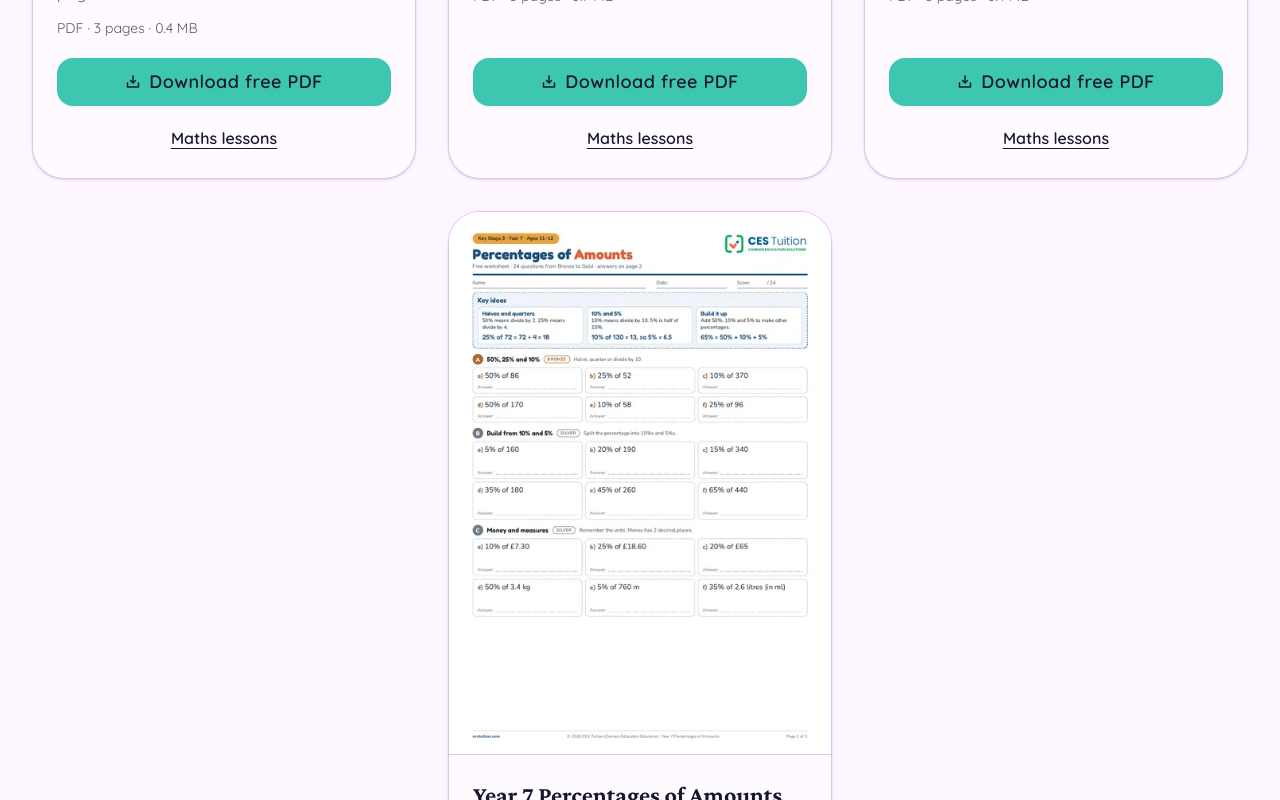
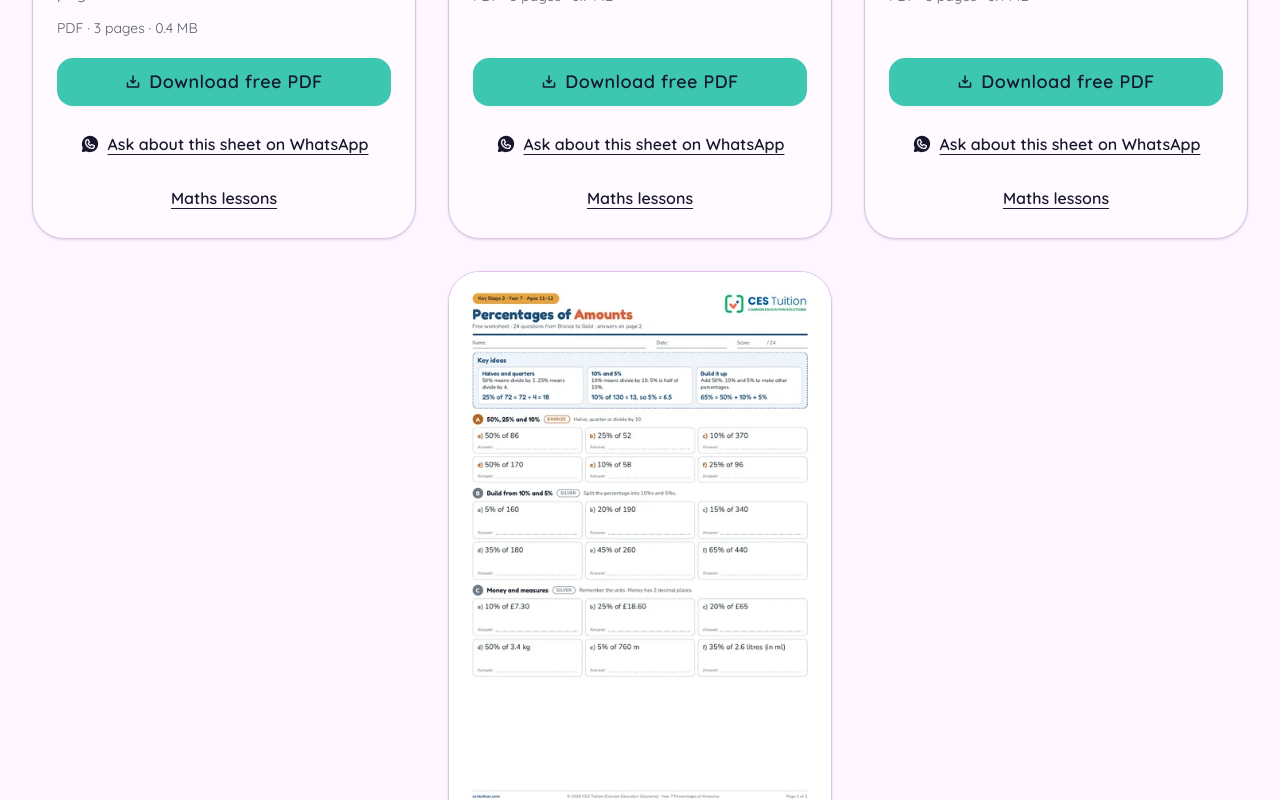
Before and after one commit to GerardCannon/ces-tuition-website, a React (Vite) app: page /free-resources in a window 1280 px wide. Shown: the part 2160-2960 px from the top of the page. Built offline with nearby package versions, Linux system fonts and the light colour scheme.

Commit message:
Free resources: add an 'Ask about this sheet on WhatsApp' link to every card (#87)
Each card gets a WhatsApp link prefilled with the sheet's exact title
("Hi, I've just downloaded your free <title> sheet and I'd like to ask
about tuition.") and a GoatCounter event whatsapp-resources-card-<slug>.

```diff
--- a/src/lib/goatcounter.tsx
+++ b/src/lib/goatcounter.tsx
@@ -4,7 +4,7 @@ import { bindGoatCounterClicks } from './bindGoatCounter.ts'
 export { bindGoatCounterClicks } from './bindGoatCounter.ts'
 
 export type WhatsAppPage = 'home' | 'british' | 'ib' | 'ibmaths' | 'american' | 'maths' | 'alevel' | 'chemistry' | 'physics' | 'biology' | 'english' | 'economics' | 'resources' | '404'
-export type WhatsAppPlace = 'header' | 'menu' | 'hero' | 'howitworks' | 'form' | 'cta' | 'footer' | 'sticky' | 'level' | 'checkup'
+export type WhatsAppPlace = 'header' | 'menu' | 'hero' | 'howitworks' | 'form' | 'cta' | 'footer' | 'sticky' | 'level' | 'checkup' | 'card'
 
 const pageByRouteId: Record<string, WhatsAppPage> = {
   home: 'home',
--- a/src/pages/FreeResources.tsx
+++ b/src/pages/FreeResources.tsx
@@ -1,7 +1,8 @@
-import { DownloadSimple } from '@phosphor-icons/react'
+import { DownloadSimple, WhatsappLogo } from '@phosphor-icons/react'
 import { Button } from '@/components/ui/button'
 import { Card } from '@/components/ui/card'
-import { freeDownloadClick } from '@/lib/goatcounter'
+import { freeDownloadClick, whatsappClick } from '@/lib/goatcounter'
+import { whatsappUrl } from '@/lib/whatsappUrl.ts'
 import { PageSection, PageShell } from '@/pages/PageShell.tsx'
 import { SectionTitle } from '@/lib/headingAccent'
 import {
@@ -27,6 +28,11 @@ const subjectLinks = [
   { label: 'IB', href: '/curricula/ib/' },
   { label: 'American curriculum', href: '/curricula/american/' },
 ]
+
+// Prefill for the per-sheet WhatsApp link; uses the entry title exactly.
+function sheetWhatsAppMessage(title: string) {
+  return `Hi, I've just downloaded your free ${title} sheet and I'd like to ask about tuition.`
+}
 
 function ResourceCard({ resource }: { resource: FreeResource }) {
   const related = {
@@ -78,6 +84,14 @@ function ResourceCard({ resource }: { resource: FreeResource }) {
               <span className="min-w-0">Download free PDF</span>
             </a>
           </Button>
+          <a
+            href={whatsappUrl(sheetWhatsAppMessage(resource.title))}
+            {...whatsappClick('resources', 'card', resource.slug)}
+            className={`${linkClass} inline-flex min-h-11 items-center justify-center gap-2 self-center text-center`}
+          >
+            <WhatsappLogo size={20} weight="fill" aria-hidden="true" className="shrink-0" />
+            <span>Ask about this sheet on WhatsApp</span>
+          </a>
           <a href={related.href} className={`${linkClass} inline-flex min-h-8 items-center self-center`}>
             {related.label}
           </a>
```
